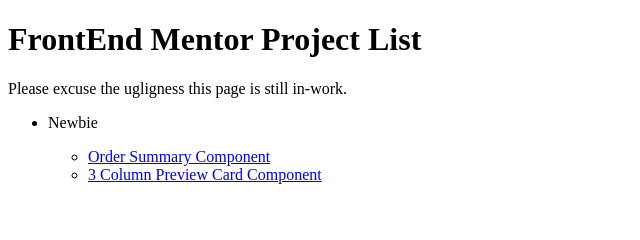
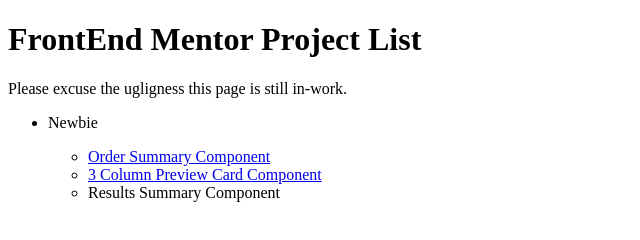
Before and after one commit to mgouhin/frontend-mentor, a plain HTML site: page index.html in a window 1280 px wide. Shown: the whole page, without its empty margins (0-640 px from the left). Drawn offline with Linux system fonts and the light colour scheme.

Commit message:
adding results-summary-component to live page

```diff
--- a/index.html
+++ b/index.html
@@ -17,6 +17,7 @@
       <ul>
         <li><a href="./order-summary-component-main/index.html">Order Summary Component</a></li>
         <li><a href="./3-column-preview-card-component-main/index.html">3 Column Preview Card Component</a></li>
+        <li><a href="./results-summary-component-main/index.html"></a>Results Summary Component</li>
       </ul>
     </li>
   </ul>
```
